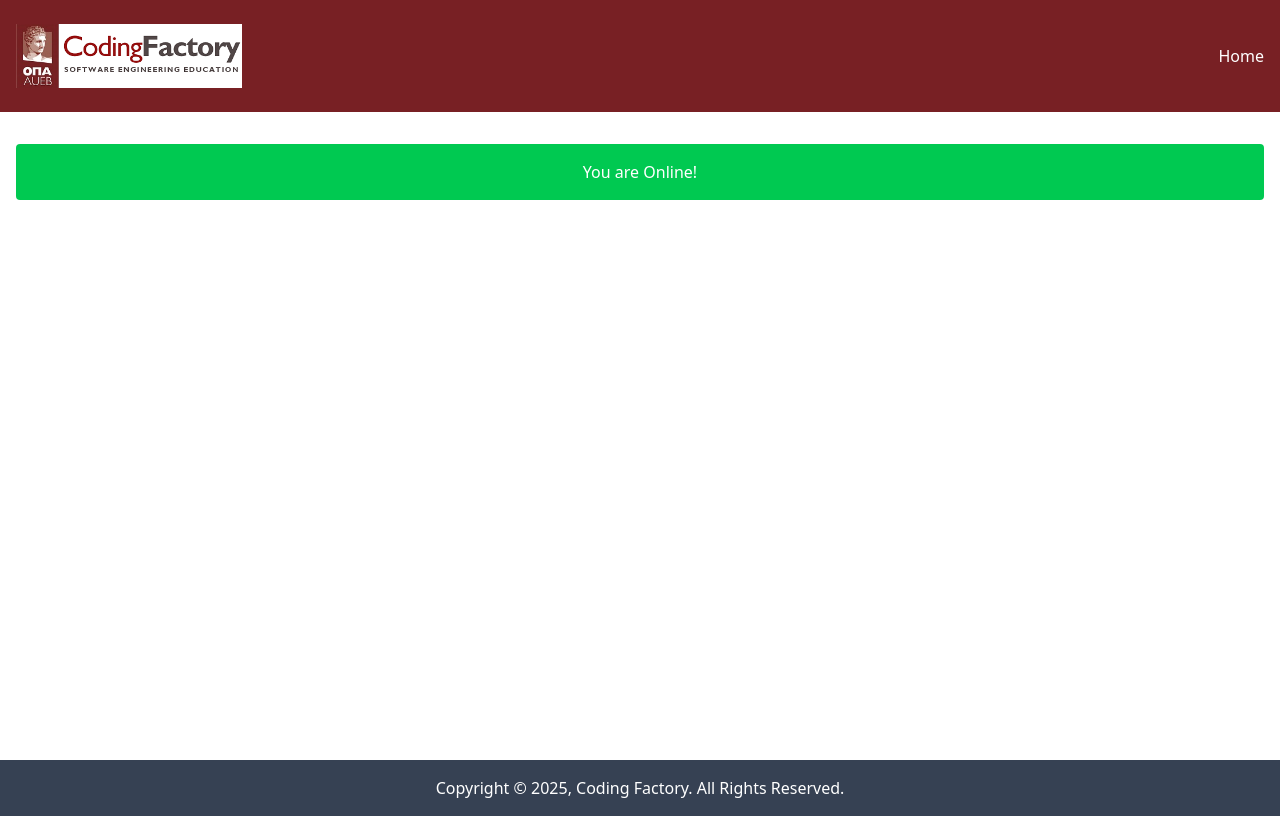
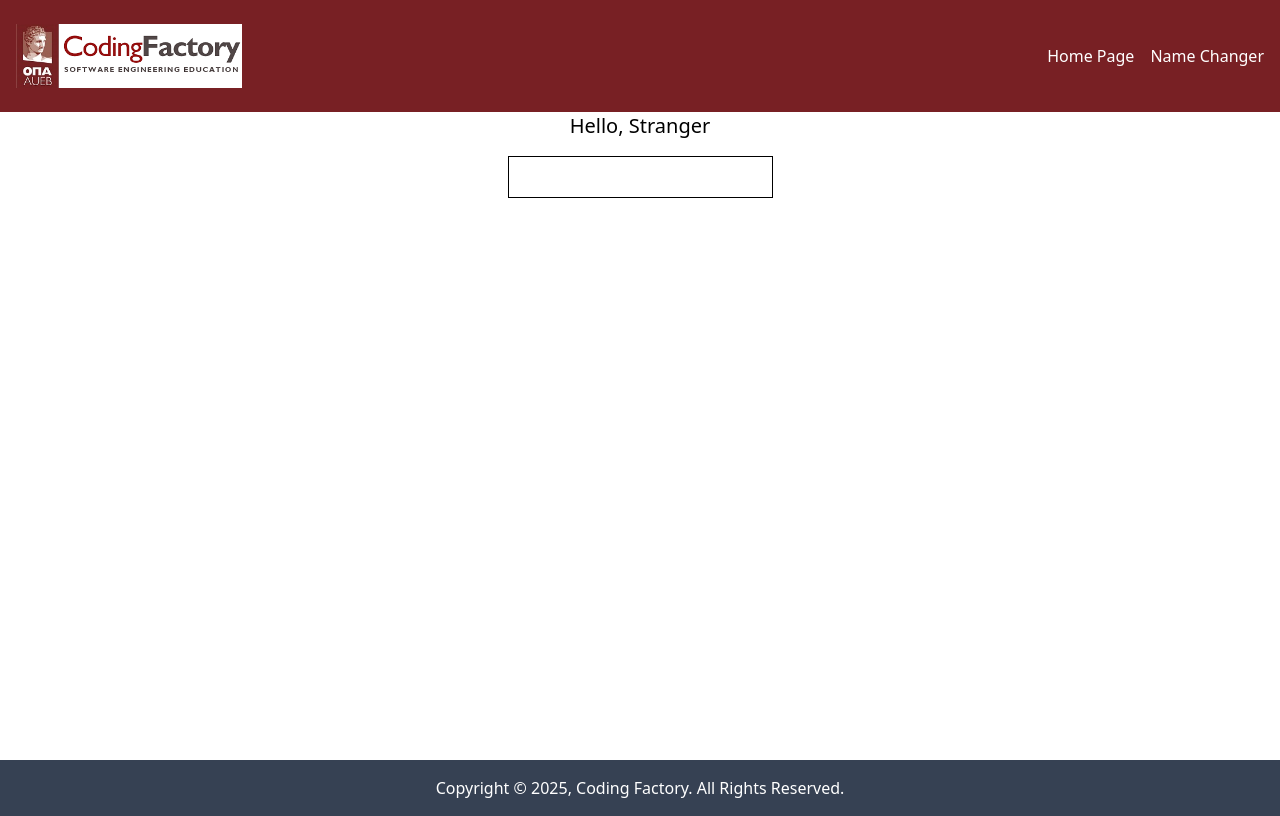
Before and after one commit to ChristosTA/cf7-components-intro, a React (Vite) app: page /examples/name-changer in a window 1280 px wide. Built offline with nearby package versions, Linux system fonts and the light colour scheme.

Commit message:
feat: create routes

```diff
--- a/src/App.tsx
+++ b/src/App.tsx
@@ -6,7 +6,11 @@
 // import CodingFactoryLogo from "./components/CodingFactoryLogo.tsx";
 
 import Layout from "./components/Layout.tsx";
-import OnlineStatus from "./components/OnlineStatus.tsx";
+// import OnlineStatus from "./components/OnlineStatus.tsx";
+import {BrowserRouter, Route, Routes} from "react-router";
+import HomePage from "./pages/HomePage.tsx";
+import NameChangerPage from "./pages/NameChangerPage.tsx";
+import OnlineStatusPage from "./pages/OnlineStatusPage.tsx";
 // import Counter from "./components/Counter.tsx";
 // import NameChanger from "./components/NameChanger.tsx";
 // import CounterWithMoreStates from "./components/CounterWithMoreStates.tsx";
@@ -20,6 +24,10 @@ import OnlineStatus from "./components/OnlineStatus.tsx";
 // import FunctionalComponentWithState from "./components/FunctionalComponentWithState.tsx";
 // import ClassComponentWithState from "./components/ClassComponentWithState.tsx";
 
+function UserPage() {
+    return null;
+}
+
 function App() {
 
 // useEffect(() => {
@@ -29,7 +37,7 @@ function App() {
 
   return (
     <>
-        <Layout>
+        {/*<Layout>*/}
             {/*<ClassComponent/>*/}
             {/*<FunctionalComponent/>*/}
             {/*<ArrowFunctionalComponent/>*/}
@@ -46,9 +54,26 @@ function App() {
             {/*<CounterAdvancedWithCustomHook/>*/}
             {/*<CounterWithReducer />*/}
             {/*<Todo/>*/}
-            <OnlineStatus/>
 
-        </Layout>
+            {/*<OnlineStatus/>*/}
+
+        {/*</Layout>*/}
+        <BrowserRouter>
+            <Layout>
+                <Routes>
+                    {/*<Route path="/" element={<HomePage/>}/>*/}
+                    <Route index element={<HomePage />}/>
+                    <Route path="examples?">
+                        <Route path="name-changer" element={<NameChangerPage/>}/>
+                        <Route path="online-status" element={<OnlineStatusPage/>}/>
+                    </Route>
+                    {/*<Route path="examples?/name-changer" element={<NameChangerPage/>}/>*/}
+
+                    <Route path="users/:usersId" element={<UserPage />}/>
+
+                </Routes>
+            </Layout>
+        </BrowserRouter>
     </>
   )
 }
--- a/src/components/Header.tsx
+++ b/src/components/Header.tsx
@@ -1,3 +1,4 @@
+import { Link } from "react-router";
 import CodingFactoryLogo from "./CodingFactoryLogo.tsx";
 
 
@@ -7,7 +8,11 @@ const Header = ()  => {
         <header className="bg-[#782024] fixed w-full">
          <div className="container mx-auto flex items-center justify-between px-4 py-2">
              <CodingFactoryLogo/>
-             <a className="text-white hover:underline hover:underline-offset-4 " href="/">Home</a>
+             <nav className="flex gap-4">
+                 {/*<a href="/" className="text-white hover:underline hover:underline-offset-4 " >Home</a>*/}
+                 <Link to="/" className="text-white hover:underline hover:underline-offset-4 ">Home Page</Link>
+                 <Link to="/examples/name-changer" className="text-white hover:underline hover:underline-offset-4 ">Name Changer</Link>
+             </nav>
          </div>
         </header>
         </>
--- /dev/null
+++ b/src/pages/NameChangerPage.tsx
@@ -0,0 +1,15 @@
+import NameChanger from "../components/NameChanger.tsx";
+import {useEffect} from "react";
+
+const NameChangerPage = () => {
+
+    useEffect(() => {
+        document.title = "CF Name Changer";
+    },[]);
+    return(
+        <>
+            <NameChanger/>
+        </>
+    )
+}
+export default NameChangerPage
--- /dev/null
+++ b/src/pages/OnlineStatusPage.tsx
@@ -0,0 +1,15 @@
+import {useEffect} from "react";
+import OnlineStatus from "../components/OnlineStatus.tsx";
+
+const OnlineStatusPage = () => {
+
+    useEffect(() => {
+        document.title = "CF Status";
+    },[]);
+    return(
+        <>
+            <OnlineStatus/>
+        </>
+    )
+}
+export default OnlineStatusPage
--- /dev/null
+++ b/src/pages/UserPage.tsx
@@ -0,0 +1,19 @@
+import { useEffect } from 'react'
+import { useParams } from "react-router";
+
+const UserPage = () => {
+
+    const { userId } = useParams();
+
+    useEffect(() => {
+        document.title = `CF7  User id: ${ userId }`
+    }, [userId]);
+
+    return (
+        <>
+            <h1>User with id: {userId}</h1>
+        </>
+    )
+}
+
+export default UserPage;
```
